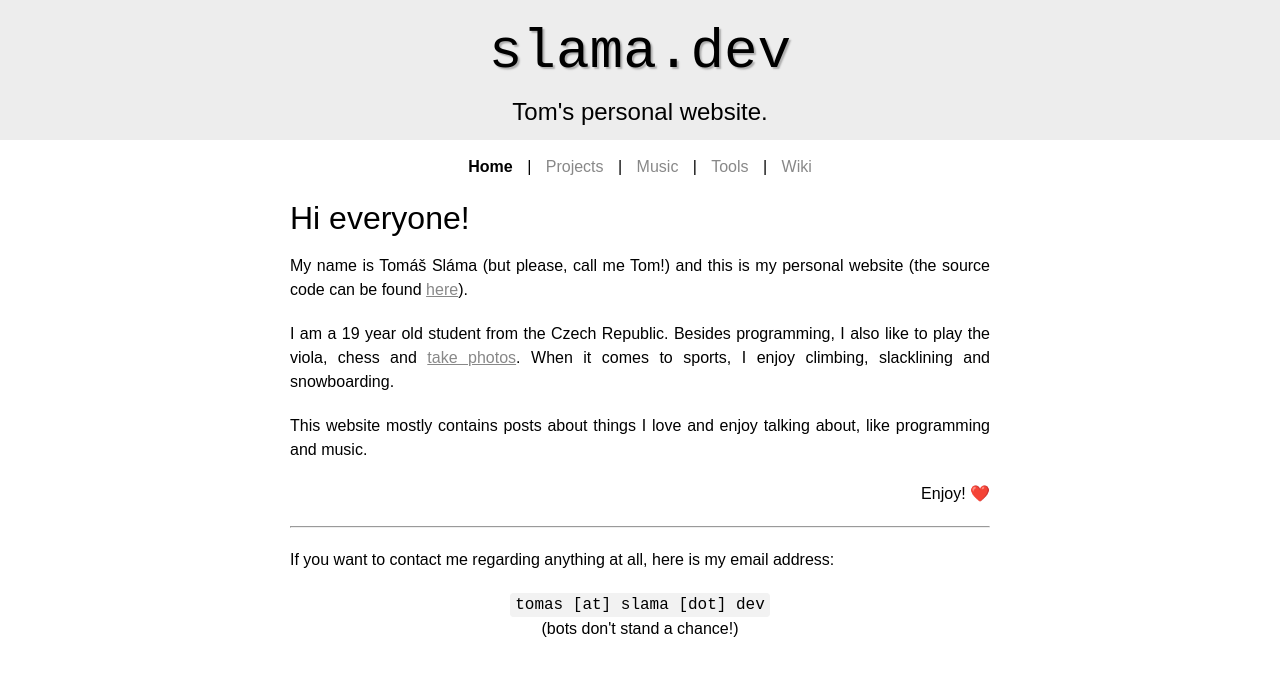
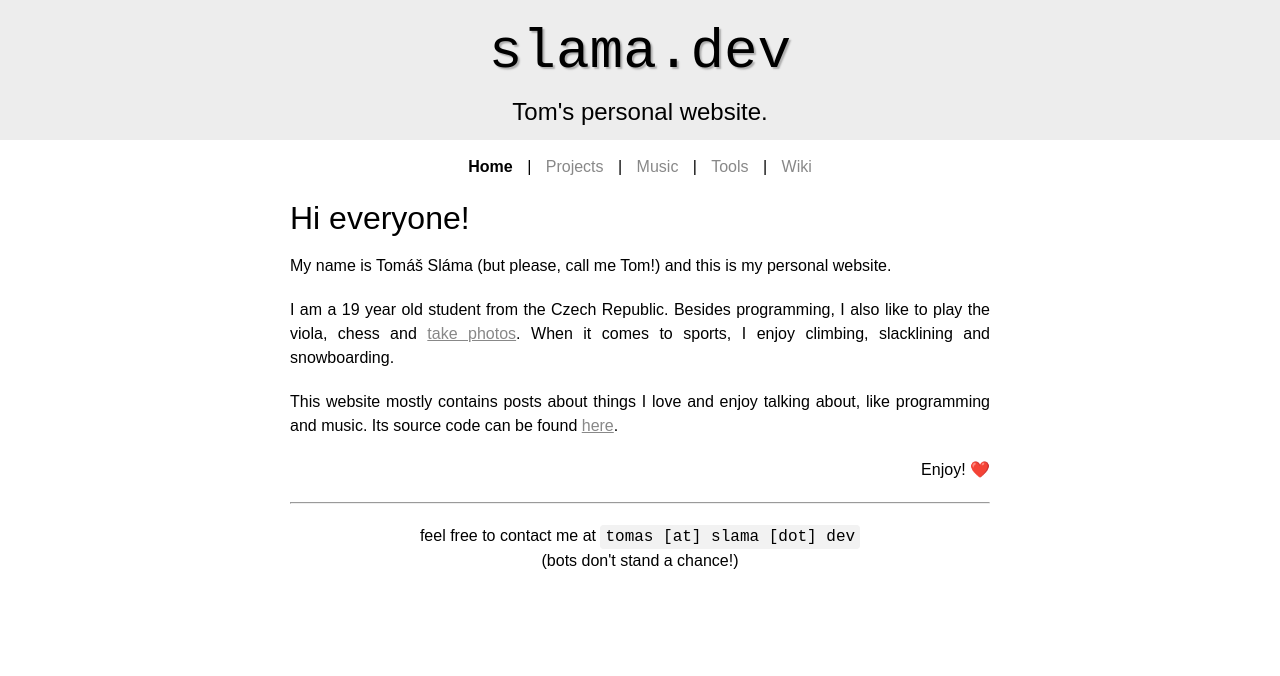
Before and after one commit to xiaoxiae/slama.dev, a Jekyll site: the page built from index.html, in a window 1280 px wide. Shown: the top 676 px of the page. Built offline with Jekyll 4.4.1, drawn with Linux system fonts in a browser that asks for light colours.

Commit message:
update articles
Deemojify and reword some of the articles.

```diff
--- a/index.html
+++ b/index.html
@@ -5,14 +5,13 @@ layout: default
 
 <h1>Hi everyone!</h1>
 
-<p>My name is Tomáš Sláma (but please, call me Tom!) and this is my personal website (the source code can be found <a href="https://github.com/xiaoxiae/slama.dev">here</a>).</p>
+<p>My name is Tomáš Sláma (but please, call me Tom!) and this is my personal website.</p>
 
 <p>I am a 19 year old student from the Czech Republic.
 Besides programming, I also like to play the viola, chess and <a href="https://www.instagram.com/tomas.slama/">take photos</a>.
 When it comes to sports, I enjoy climbing, slacklining and snowboarding.</p>
 
-
-<p>This website mostly contains posts about things I love and enjoy talking about, like programming and music.</p>
+<p>This website mostly contains posts about things I love and enjoy talking about, like programming and music. Its source code can be found <a href="https://github.com/xiaoxiae/slama.dev">here</a>.</p>
 
 <div align="right">
   <p>Enjoy! ❤️</p>
@@ -20,16 +19,10 @@ When it comes to sports, I enjoy climbing, slacklining and snowboarding.</p>
 
 <hr>
 
-<p>If you want to contact me regarding anything at all, here is my email address:</p>
-
 <div align="center">
-  <code class="highlighter-rouge">
-    tomas
-    [at]
-    slama
-    [dot]
-    dev
-  </code>
-
-  <p>(bots don't stand a chance!)</p>
+  <p>
+    feel free to contact me at <code class="highlighter-rouge">tomas [at] slama [dot] dev</code>
+    <br>
+    (bots don't stand a chance!)
+  </p>
 </div>
```
Also changed, not shown: music.md (+7 -1 lines), projects.md (+5 -3 lines), tools.md (+3 -3 lines).
